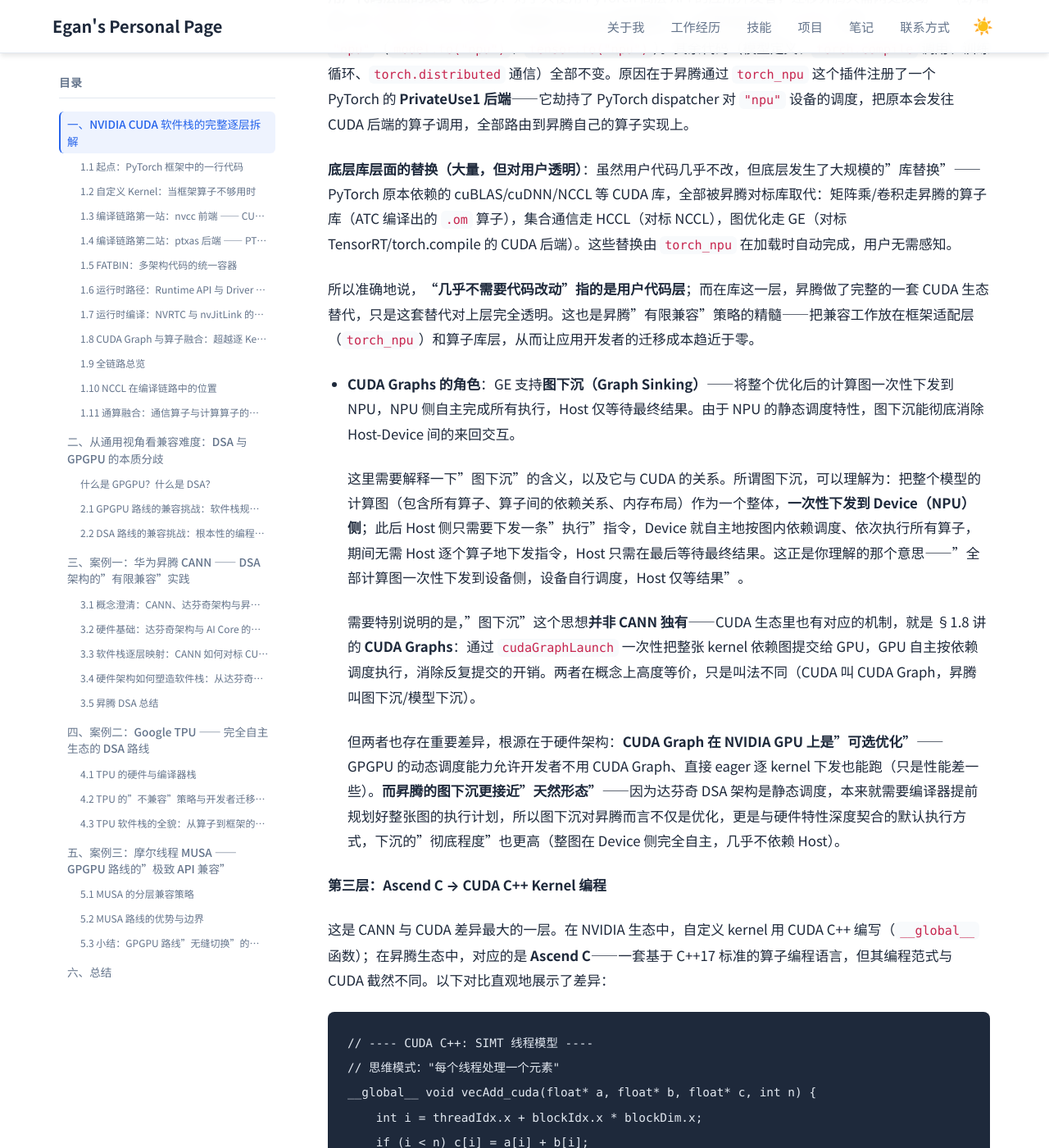
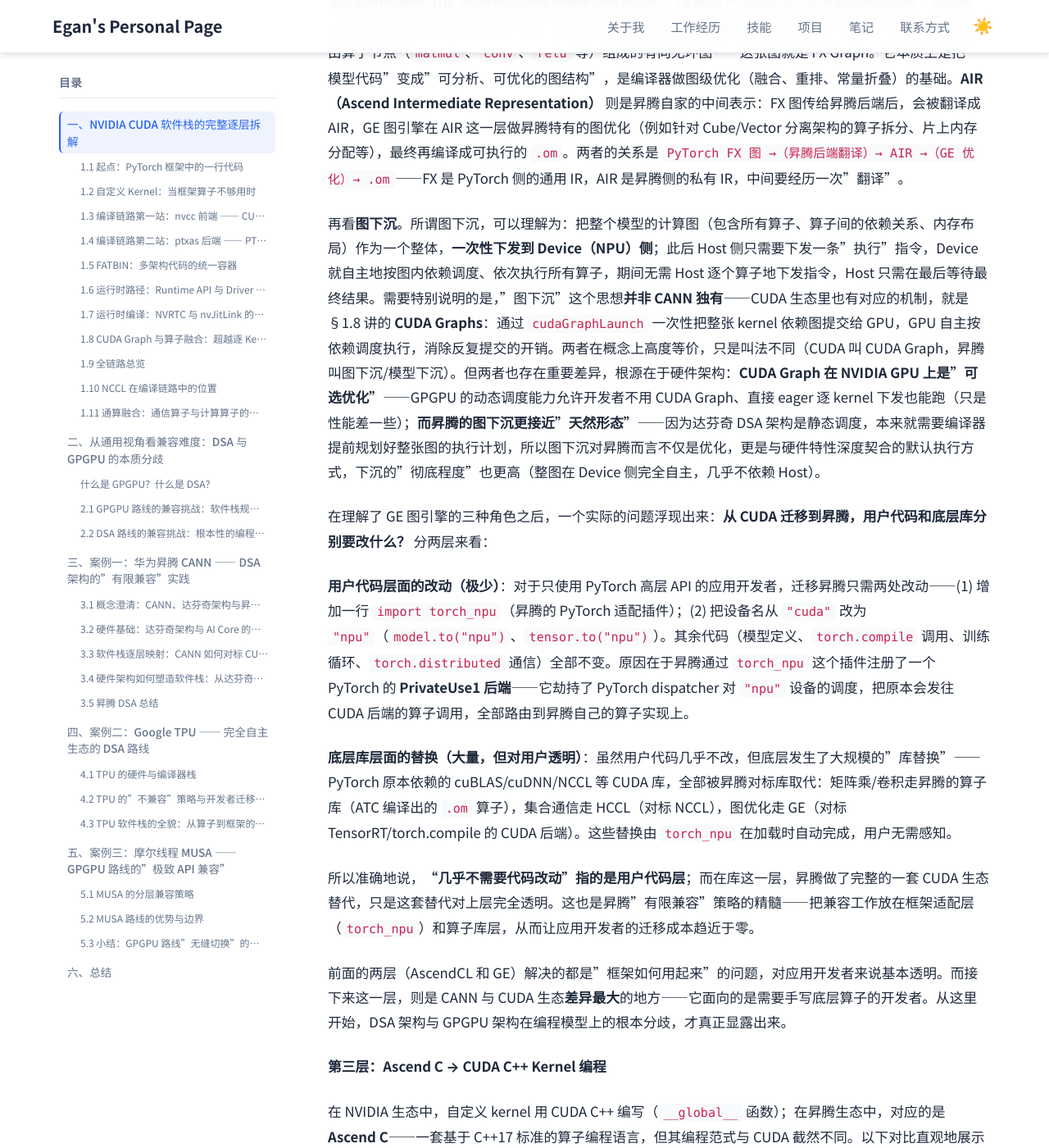
Before and after one commit to Lejun-Hu/Lejun-Hu.github.io, a Jekyll site: the page built from _notes/2026-8-15-cuda-ecosystem-compatibility.md, in a window 1280 px wide and 1400 px high, scrolled down 44305 px. Shown: the whole window at 82% size. Built offline with Jekyll 4.4.1, drawn with Linux system fonts in a browser that asks for light colours; some of the changed text lies outside the part shown.

Commit message:
restructure 3.3 for coherence: regroup GE roles, add transitions between layers

````diff
--- a/_notes/2026-8-15-cuda-ecosystem-compatibility.md
+++ b/_notes/2026-8-15-cuda-ecosystem-compatibility.md
@@ -893,33 +893,37 @@ AscendCL 是 CANN 的统一编程接口，在 API 分类和调用模式上直接
 
 因此，更准确的说法是：**DSA 架构确实倾向于"一次下沉、自主执行"，这比 CUDA 更接近"一次调用"的理想形态；但能否真正做到只调用一次，取决于编译粒度（整模型还是单算子）和应用场景（单次推理还是多 step 训练）。** 图下沉是昇腾的能力与优化方向，而非所有场景的必然形态。
 
+在梳理完最底层的 AscendCL 之后，我们把视角往上移一层，来看昇腾软件栈里最核心、也最具特色的组件——图引擎。如果说 AscendCL 对标的是 CUDA 的 Runtime/Driver API（解决"如何调用"），那么这一层对标的是 CUDA 生态里的"图优化与编译"工具链（解决"如何优化"）。
+
 **第二层：GE 图引擎 → CUDA Graphs + TensorRT + torch.compile**
 
-GE（Graph Engine）是 CANN 中最具特色的组件，它同时扮演了 CUDA 生态中三个不同工具的角色：
+GE（Graph Engine）是 CANN 中最具特色的组件，它同时扮演了 CUDA 生态中三个不同工具的角色，下面逐一说明：
 
 - **TensorRT 的图优化角色**：GE 内置数十种融合 pass（编译器优化遍历，对计算图做等价变换以提升效率），可将 Conv→BN→ReLU 融合为单算子（中间结果在片上 UB 内流转不写 HBM），自动做常量折叠、死代码消除和公共子表达式消除。
+
 - **torch.compile/Inductor 的角色**：GE 通过 `torch.compile` 直接对接 PyTorch——用户使用 `torch.compile(model, backend="inductor")` 后，昇腾后端自动接管 PyTorch 生成的 FX 图，转化为 AIR 中间表示，再执行全链路图优化。这使 PyTorch 用户从 eager 模式切换到图模式时几乎不需要代码改动。
 
-  这里有两个中间表示（IR, Intermediate Representation）概念需要说明。**FX 图**是 PyTorch 官方的计算图捕获机制：当调用 `torch.compile` 或 `torch.fx` 时，PyTorch 通过符号执行把模型的 Python 代码"记录"下来，生成一张由算子节点（`matmul`、`conv`、`relu` 等）组成的有向无环图——这张图就是 FX Graph。它本质上是把"模型代码"变成"可分析、可优化的图结构"，是编译器做图级优化（融合、重排、常量折叠）的基础。**AIR（Ascend Intermediate Representation）** 则是昇腾自家的中间表示：FX 图传给昇腾后端后，会被翻译成 AIR，GE 图引擎在 AIR 这一层做昇腾特有的图优化（例如针对 Cube/Vector 分离架构的算子拆分、片上内存分配等），最终再编译成可执行的 `.om`。两者的关系是 `PyTorch FX 图 →（昇腾后端翻译）→ AIR →（GE 优化）→ .om`——FX 是 PyTorch 侧的通用 IR，AIR 是昇腾侧的私有 IR，中间要经历一次"翻译"。
+- **CUDA Graphs 的角色**：GE 支持**图下沉（Graph Sinking）**——将整个优化后的计算图一次性下发到 NPU，NPU 侧自主完成所有执行，Host 仅等待最终结果。由于 NPU 的静态调度特性，图下沉能彻底消除 Host-Device 间的来回交互。
 
-这里需要具体说明：从 CUDA 迁移到昇腾，用户代码和底层库**分别要改什么**。分两层来看：
+这里涉及两个需要展开说明的概念——"FX 图/AIR 中间表示"和"图下沉"，它们分别对应上面的 torch.compile 角色和 CUDA Graphs 角色：
+
+首先看**中间表示（IR, Intermediate Representation）**。**FX 图**是 PyTorch 官方的计算图捕获机制：当调用 `torch.compile` 或 `torch.fx` 时，PyTorch 通过符号执行把模型的 Python 代码"记录"下来，生成一张由算子节点（`matmul`、`conv`、`relu` 等）组成的有向无环图——这张图就是 FX Graph。它本质上是把"模型代码"变成"可分析、可优化的图结构"，是编译器做图级优化（融合、重排、常量折叠）的基础。**AIR（Ascend Intermediate Representation）** 则是昇腾自家的中间表示：FX 图传给昇腾后端后，会被翻译成 AIR，GE 图引擎在 AIR 这一层做昇腾特有的图优化（例如针对 Cube/Vector 分离架构的算子拆分、片上内存分配等），最终再编译成可执行的 `.om`。两者的关系是 `PyTorch FX 图 →（昇腾后端翻译）→ AIR →（GE 优化）→ .om`——FX 是 PyTorch 侧的通用 IR，AIR 是昇腾侧的私有 IR，中间要经历一次"翻译"。
+
+再看**图下沉**。所谓图下沉，可以理解为：把整个模型的计算图（包含所有算子、算子间的依赖关系、内存布局）作为一个整体，**一次性下发到 Device（NPU）侧**；此后 Host 侧只需要下发一条"执行"指令，Device 就自主地按图内依赖调度、依次执行所有算子，期间无需 Host 逐个算子地下发指令，Host 只需在最后等待最终结果。需要特别说明的是，"图下沉"这个思想**并非 CANN 独有**——CUDA 生态里也有对应的机制，就是 §1.8 讲的 **CUDA Graphs**：通过 `cudaGraphLaunch` 一次性把整张 kernel 依赖图提交给 GPU，GPU 自主按依赖调度执行，消除反复提交的开销。两者在概念上高度等价，只是叫法不同（CUDA 叫 CUDA Graph，昇腾叫图下沉/模型下沉）。但两者也存在重要差异，根源在于硬件架构：**CUDA Graph 在 NVIDIA GPU 上是"可选优化"**——GPGPU 的动态调度能力允许开发者不用 CUDA Graph、直接 eager 逐 kernel 下发也能跑（只是性能差一些）；**而昇腾的图下沉更接近"天然形态"**——因为达芬奇 DSA 架构是静态调度，本来就需要编译器提前规划好整张图的执行计划，所以图下沉对昇腾而言不仅是优化，更是与硬件特性深度契合的默认执行方式，下沉的"彻底程度"也更高（整图在 Device 侧完全自主，几乎不依赖 Host）。
+
+在理解了 GE 图引擎的三种角色之后，一个实际的问题浮现出来：**从 CUDA 迁移到昇腾，用户代码和底层库分别要改什么？** 分两层来看：
 
 **用户代码层面的改动（极少）**：对于只使用 PyTorch 高层 API 的应用开发者，迁移昇腾只需两处改动——(1) 增加一行 `import torch_npu`（昇腾的 PyTorch 适配插件）；(2) 把设备名从 `"cuda"` 改为 `"npu"`（`model.to("npu")`、`tensor.to("npu")`）。其余代码（模型定义、`torch.compile` 调用、训练循环、`torch.distributed` 通信）全部不变。原因在于昇腾通过 `torch_npu` 这个插件注册了一个 PyTorch 的 **PrivateUse1 后端**——它劫持了 PyTorch dispatcher 对 `"npu"` 设备的调度，把原本会发往 CUDA 后端的算子调用，全部路由到昇腾自己的算子实现上。
 
 **底层库层面的替换（大量，但对用户透明）**：虽然用户代码几乎不改，但底层发生了大规模的"库替换"——PyTorch 原本依赖的 cuBLAS/cuDNN/NCCL 等 CUDA 库，全部被昇腾对标库取代：矩阵乘/卷积走昇腾的算子库（ATC 编译出的 `.om` 算子），集合通信走 HCCL（对标 NCCL），图优化走 GE（对标 TensorRT/torch.compile 的 CUDA 后端）。这些替换由 `torch_npu` 在加载时自动完成，用户无需感知。
 
 所以准确地说，**"几乎不需要代码改动"指的是用户代码层**；而在库这一层，昇腾做了完整的一套 CUDA 生态替代，只是这套替代对上层完全透明。这也是昇腾"有限兼容"策略的精髓——把兼容工作放在框架适配层（`torch_npu`）和算子库层，从而让应用开发者的迁移成本趋近于零。
-- **CUDA Graphs 的角色**：GE 支持**图下沉（Graph Sinking）**——将整个优化后的计算图一次性下发到 NPU，NPU 侧自主完成所有执行，Host 仅等待最终结果。由于 NPU 的静态调度特性，图下沉能彻底消除 Host-Device 间的来回交互。
 
-  这里需要解释一下"图下沉"的含义，以及它与 CUDA 的关系。所谓图下沉，可以理解为：把整个模型的计算图（包含所有算子、算子间的依赖关系、内存布局）作为一个整体，**一次性下发到 Device（NPU）侧**；此后 Host 侧只需要下发一条"执行"指令，Device 就自主地按图内依赖调度、依次执行所有算子，期间无需 Host 逐个算子地下发指令，Host 只需在最后等待最终结果。这正是你理解的那个意思——"全部计算图一次性下发到设备侧，设备自行调度，Host 仅等结果"。
-
-  需要特别说明的是，"图下沉"这个思想**并非 CANN 独有**——CUDA 生态里也有对应的机制，就是 §1.8 讲的 **CUDA Graphs**：通过 `cudaGraphLaunch` 一次性把整张 kernel 依赖图提交给 GPU，GPU 自主按依赖调度执行，消除反复提交的开销。两者在概念上高度等价，只是叫法不同（CUDA 叫 CUDA Graph，昇腾叫图下沉/模型下沉）。
-
-  但两者也存在重要差异，根源在于硬件架构：**CUDA Graph 在 NVIDIA GPU 上是"可选优化"**——GPGPU 的动态调度能力允许开发者不用 CUDA Graph、直接 eager 逐 kernel 下发也能跑（只是性能差一些）。**而昇腾的图下沉更接近"天然形态"**——因为达芬奇 DSA 架构是静态调度，本来就需要编译器提前规划好整张图的执行计划，所以图下沉对昇腾而言不仅是优化，更是与硬件特性深度契合的默认执行方式，下沉的"彻底程度"也更高（整图在 Device 侧完全自主，几乎不依赖 Host）。
+前面的两层（AscendCL 和 GE）解决的都是"框架如何用起来"的问题，对应用开发者来说基本透明。而接下来这一层，则是 CANN 与 CUDA 生态**差异最大**的地方——它面向的是需要手写底层算子的开发者。从这里开始，DSA 架构与 GPGPU 架构在编程模型上的根本分歧，才真正显露出来。
 
 **第三层：Ascend C → CUDA C++ Kernel 编程**
 
-这是 CANN 与 CUDA 差异最大的一层。在 NVIDIA 生态中，自定义 kernel 用 CUDA C++ 编写（`__global__` 函数）；在昇腾生态中，对应的是 **Ascend C**——一套基于 C++17 标准的算子编程语言，但其编程范式与 CUDA 截然不同。以下对比直观地展示了差异：
+在 NVIDIA 生态中，自定义 kernel 用 CUDA C++ 编写（`__global__` 函数）；在昇腾生态中，对应的是 **Ascend C**——一套基于 C++17 标准的算子编程语言，但其编程范式与 CUDA 截然不同。以下对比直观地展示了差异：
 
 ```cpp
 // ---- CUDA C++: SIMT 线程模型 ----
@@ -963,6 +967,8 @@ __global__ __aicore__ void vecAdd_ascendc(
 Ascend C 的编程范式可以概括为 **CopyIn → Compute → CopyOut 三段式 + Tiling 多核拆分**。不过需要澄清的是，从 CUDA 到 Ascend C 的迁移，**核心的索引与计算逻辑其实并没有本质变化**——对比上面两段代码可以看到，CUDA 用 `i = threadIdx + blockIdx * blockDim` 定位元素，Ascend C 用 `i = start + j`（其中 `start` 由 block 编号算出）定位元素，两者都是"先算出当前要处理哪个数据位置，再对该位置做加法"，索引的思维完全一致。真正变化的只有两点：其一，**并行粒度从"线程"变成了"数据块"**（CUDA 让开发者想象"每个线程处理一个元素"，Ascend C 让开发者想象"每个 AI Core 处理一块数据"）；其二，**内存搬运从隐式变成了显式**（CUDA 里 `c[i]=a[i]+b[i]` 的 global→shared→register 数据移动由编译器/硬件自动完成，Ascend C 则需要开发者手动用 `__memcpy` 把 HBM 搬到 UB、算完再搬回）。所以准确地说，这不是"根本性的编程习惯转换"，而是**并行粒度与内存管理方式上的调整，计算与索引的核心逻辑是同构的**——对已有 CUDA 经验的开发者而言，学习曲线比想象中平缓得多。
 
 不过对于绝大多数仅使用框架 API 而非手写 kernel 的应用开发者，这一差异被框架适配层（`torch_npu`）完全屏蔽。此外，Triton 编译器的 tile 级抽象（`tl.load`/`tl.dot`/`tl.store`）与 Ascend C 的三段式范式在逻辑上高度一致——Triton-昇腾后端移植后，大量现有 Triton kernel 可近零改写直接运行。
+
+最后，我们再回到多卡场景。前面三层讨论的都是"单卡"上的软件栈映射，但当模型需要跨多张 NPU 训练时，还必须有集合通信库的支撑——这正是昇腾对标 NCCL 的那一层。与前几层"兼容程度不一"不同，这一层是昇腾与 CUDA 生态**最接近、几乎无差别**的一层。
 
 **第四层：HCCL → NCCL**
 
````
